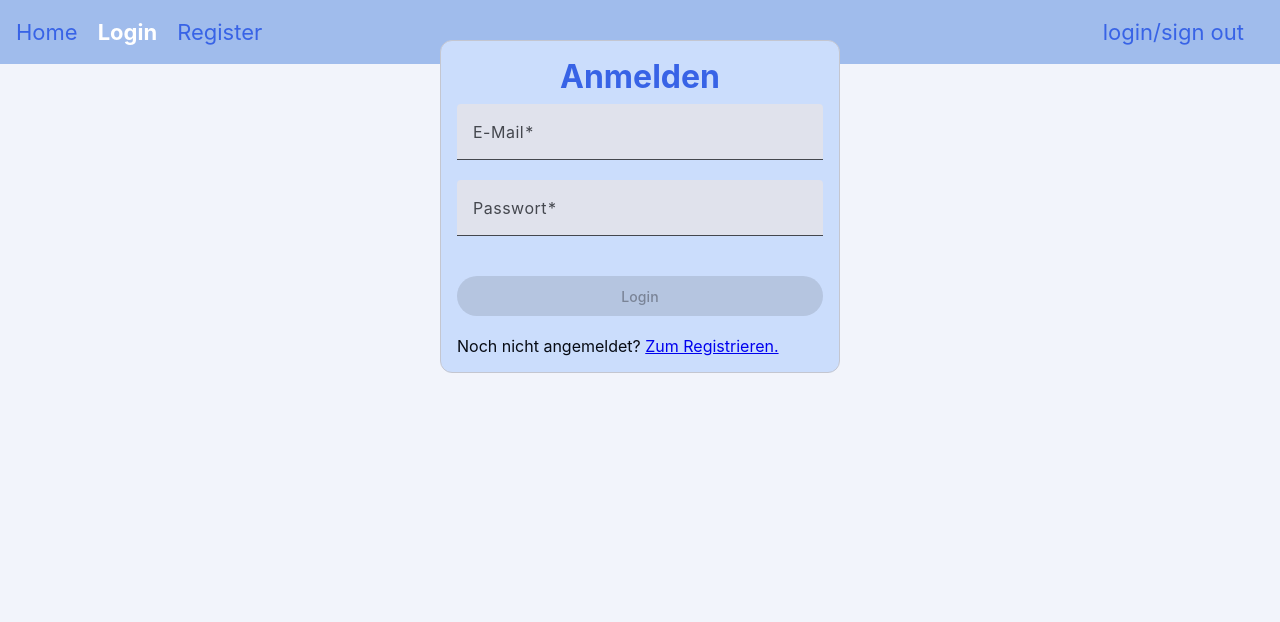
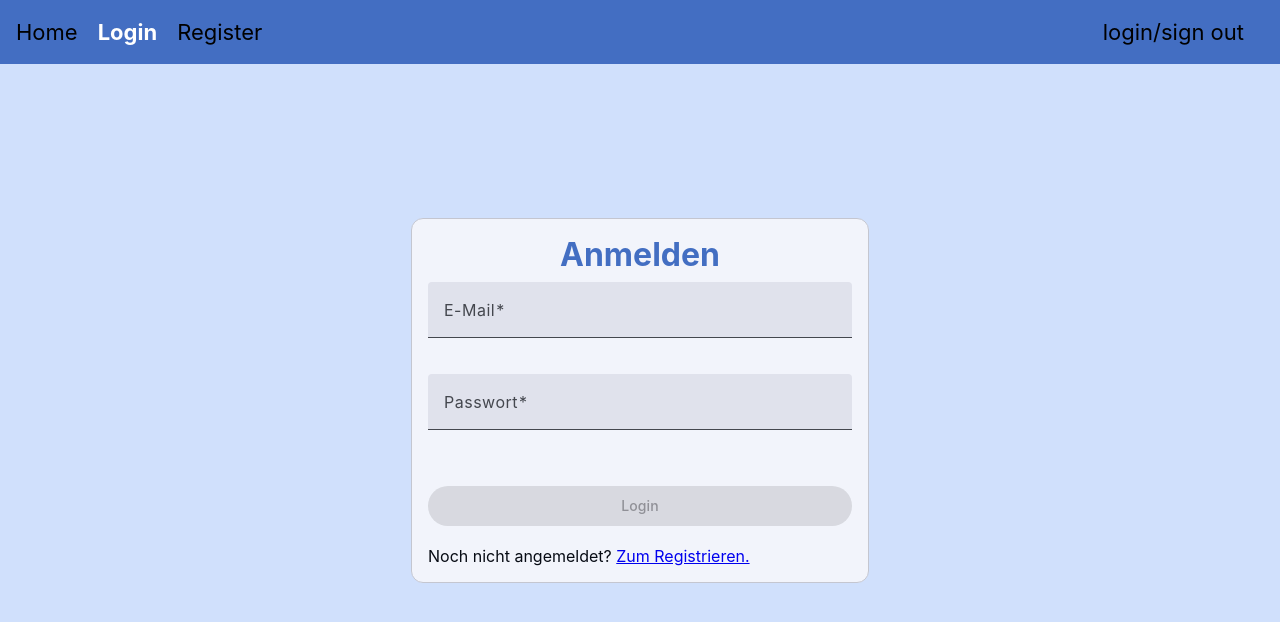
Before and after one commit to mezotv/eventure, an Angular app in the folder frontend/: page /login in a window 1280 px wide. Shown: the top 622 px of the page. Built offline with nearby package versions, Linux system fonts and the light colour scheme.

Commit message:
pulled from master and updated the login and register pages

```diff
--- a/frontend/src/app/auth/services/auth.service.ts
+++ b/frontend/src/app/auth/services/auth.service.ts
@@ -55,13 +55,15 @@ export class AuthService {
   }
 
   register(
-    fullName: string,
+    firstName: string,
+    lastName: string,
     email: string,
     password: string
   ): Observable<{ success: boolean }> {
     return this.http
       .post<{ success: boolean }>(`${this.apiUrl}/register`, {
-        fullName,
+        firstName,
+        lastName,
         email,
         password,
       })
--- a/frontend/src/app/components/ui/navbar/navbar.component.css
+++ b/frontend/src/app/components/ui/navbar/navbar.component.css
@@ -8,14 +8,14 @@
 }
 
 a {
-    color: #3863e6;
+    color: black;
     text-decoration: none; /* Entfernt die Unterstreichung */
     margin-right: 20px; /* Abstand zwischen den Links */
 }
 
 .mat-toolbar {
-    background-color:#a0bcec;
-    /**background-color: var(--primary);*/
+    /*background-color:#79a3ed;*/
+    background-color: var(--primary);
 }
 
 /*
@@ -24,6 +24,11 @@ a {
 --primary: #26d4e2;
 --secondary: #79a3ed;
 --accent: #4c74e7;
+#dfe9fd
+#3863e6
 
-#3863e6
+
+
+
+#a0bcec
 */
--- a/frontend/src/app/pages/login/login.component.css
+++ b/frontend/src/app/pages/login/login.component.css
@@ -2,6 +2,10 @@
     min-width: 150px;
     max-width: 500px;
     width: 100%;
+}
+
+.html {
+    background-color: #d0e0fc;
 }
 
 .full-width {
@@ -11,9 +15,7 @@
 h1 {
     text-align: center;
     font-size:xx-large;
-    color: #3863e6;
-    /*
-    color: var(--mat-sys-primary);*/
+    color: var(--primary);
     margin-bottom: 0.5rem;
 }
 
@@ -25,30 +27,28 @@ h1 {
     max-width: 100vw;
     max-height: 100dvh;
     margin: auto;
-    background-color: #cbddfc;
-    /*background-color: var(--background);*/
+    background-color:var(--background);
 }
 
-.example-button {
+.login-button {
+    display: table-cell;
+    font-size: 14px;
+    margin:auto;
+    width: 100%;
+    background-color: var(--primary);
+    color: white;
+}
+
+.login-button-row {
     width: 100%;
     content: var(--primary);
     margin-bottom: 0.5rem;
+    margin-top: 20px;
+    margin-bottom: 20px;
 }
 
-
-
-.login {
-    max-width: 400px;
-    margin: 40px auto;
-}
-
-.full-width {
-    width: 100%;
-}
-
-.example-button-row {
-    margin-top: 20px;
-    margin-bottom: 20px;
+.mat-mdc-form-field {
+    margin-bottom: 16px;
 }
 
 .error-message {
@@ -59,3 +59,7 @@ h1 {
     background-color: rgba(244, 67, 54, 0.1);
     border-radius: 4px;
 }
+
+.loading {
+    color:white;
+}
--- a/frontend/src/app/pages/login/login.component.html
+++ b/frontend/src/app/pages/login/login.component.html
@@ -1,10 +1,11 @@
+<body class="html">
 <mat-card class="login" appearance="outlined">
     <mat-card-content>
         <h1>Anmelden</h1>
         <form class="example-form" [formGroup]="loginForm" (ngSubmit)="onSubmit()">
             <mat-form-field class="full-width">
                 <mat-label>E-Mail</mat-label>
-                <input matInput formControlName="email" type="email" placeholder="Email">
+                <input matInput formControlName="email" type="email" placeholder="E-Mail">
                 <mat-error
                     *ngIf="loginForm.get('email')?.invalid && (loginForm.get('email')?.dirty || loginForm.get('email')?.touched)">
                     Bitte geben Sie eine gültige E-Mail-Adresse ein
@@ -24,9 +25,10 @@
                 <div *ngIf="errorMessage" class="error-message">
                     {{ errorMessage }}
                 </div>
-                <div class="example-button-row">
-                    <button mat-flat-button color="primary" class="full-width" type="submit"
-                        [disabled]="loginForm.invalid || isLoading">
+                <div class="login-button-row">
+                    <button mat-flat-button class="full-width" class="login-button" type="submit"
+                        [disabled]="loginForm.invalid || isLoading"
+                        [ngClass]="{'loading': isLoading}">
                         {{ isLoading ? 'Wird angemeldet...' : 'Login' }}
                     </button>
                 </div>
@@ -36,3 +38,4 @@
         </form>
     </mat-card-content>
 </mat-card>
+</body>
--- a/frontend/src/app/pages/register/register.component.css
+++ b/frontend/src/app/pages/register/register.component.css
@@ -12,7 +12,7 @@
 h1 {
     text-align: center;
     font-size: xx-large;
-    color: var(--mat-sys-primary);
+    color: var(--primary);
     margin-bottom: 0.5rem;
 }
 
@@ -27,21 +27,16 @@ h1 {
     background-color: var(--background);
 }
 
-.login-button {
+.register-button {
     display: table-cell;
     font-size: 14px;
-    margin-left: 8px;
-    min-width: 120px;
+    margin:auto;
+    width: 100%;
     background-color: var(--primary);
+    color: white;
 }
 
-mat-flat-button {
-    background-color: var(--primary);
-}
-
-
-
-.login-button-row {
+.register-button-row {
     content: var(--primary);
     margin-bottom: 0.5rem;
 }
--- a/frontend/src/app/pages/register/register.component.html
+++ b/frontend/src/app/pages/register/register.component.html
@@ -4,11 +4,20 @@
         <form class="example-form" [formGroup]="registerForm" (ngSubmit)="onSubmit()">
 
             <mat-form-field class="full-width">
-                <mat-label>Voller Name</mat-label>
-                <input matInput formControlName="fullName" placeholder="Name und Nachname">
+                <mat-label>Vorname</mat-label>
+                <input matInput formControlName="firstName" placeholder="Vorname">
                 <mat-error
-                    *ngIf="registerForm.get('fullName')?.invalid && (registerForm.get('fullName')?.dirty || registerForm.get('fullName')?.touched)">
-                    Name wird benötigt
+                    *ngIf="registerForm.get('firstName')?.invalid && (registerForm.get('firstName')?.dirty || registerForm.get('firstName')?.touched)">
+                    Vorname wird benötigt
+                </mat-error>
+            </mat-form-field>
+
+            <mat-form-field class="full-width">
+                <mat-label>Nachname</mat-label>
+                <input matInput formControlName="lastName" placeholder="Nachname">
+                <mat-error
+                    *ngIf="registerForm.get('lastName')?.invalid && (registerForm.get('lastName')?.dirty || registerForm.get('lastName')?.touched)">
+                    Nachname wird benötigt
                 </mat-error>
             </mat-form-field>
 
@@ -37,8 +46,8 @@
                 <div *ngIf="successMessage" class="success-message">
                     {{ successMessage }}
                 </div>
-                <div class="login-button-row">
-                    <button mat-flat-button color="primary" class="full-width" type="submit"
+                <div class="register-button-row">
+                    <button mat-flat-button  class="full-width" class="register-button" type="submit"
                         [disabled]="registerForm.invalid || isLoading">
                         {{ isLoading ? 'Wird registriert...' : 'Registrieren' }}
                     </button>
--- a/frontend/src/app/pages/register/register.component.ts
+++ b/frontend/src/app/pages/register/register.component.ts
@@ -38,7 +38,8 @@ export class RegisterComponent {
   private router = inject(Router);
 
   registerForm: FormGroup = this.fb.group({
-    fullName: ['', Validators.required],
+    firstName: ['', Validators.required],
+    lastName: ['', Validators.required],
     email: ['', [Validators.required, Validators.email]],
     password: ['', [Validators.required, Validators.minLength(6)]],
   });
@@ -54,10 +55,10 @@ export class RegisterComponent {
     this.errorMessage = null;
     this.successMessage = null;
 
-    const { fullName, email, password } = this.registerForm.value;
+    const { firstName, lastName,email, password } = this.registerForm.value;
 
     // TODO: on register soll es login rest call machen um die JWT auth daten zu kriegen anstelle von auf login zu leiten
-    this.authService.register(fullName, email, password).subscribe({
+    this.authService.register(firstName, lastName,email, password).subscribe({
       next: () => {
         this.successMessage =
           'Registrierung erfolgreich! Weiterleitung zur Anmeldung...';
```
